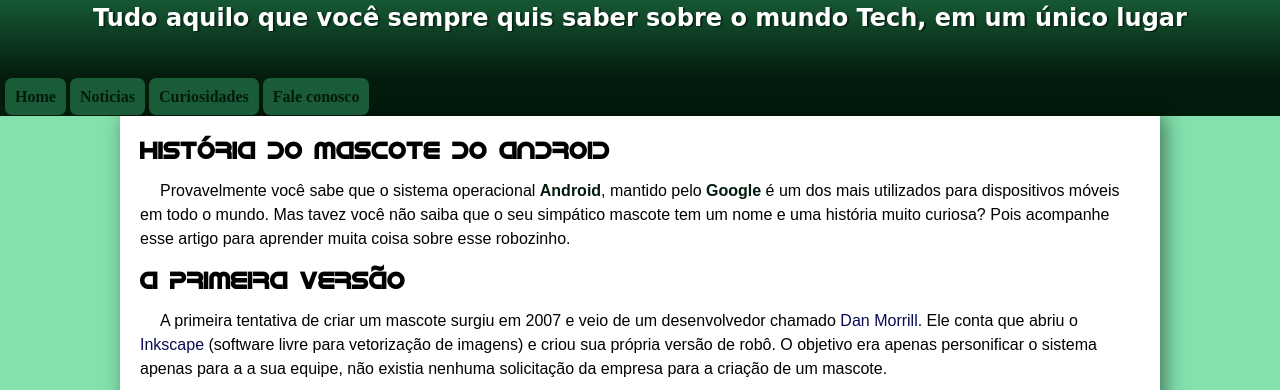
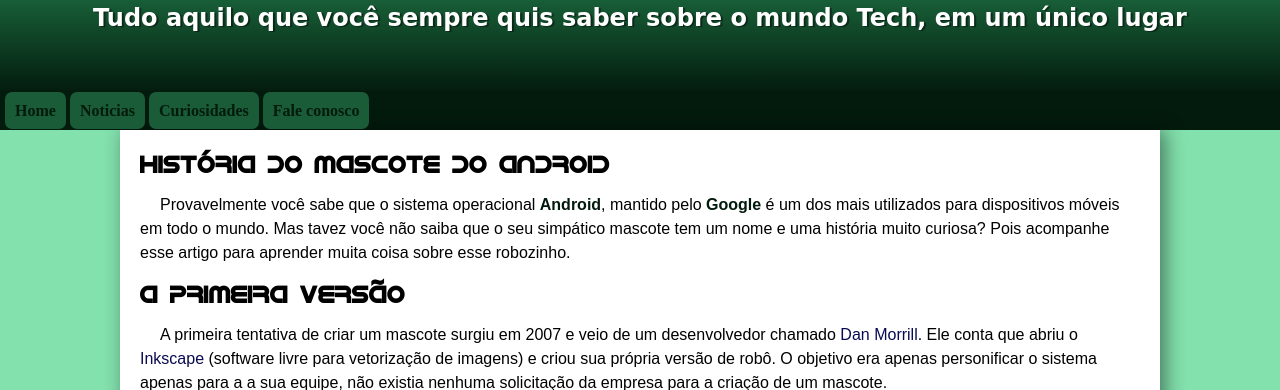
Before and after one commit to gabriel-nonato/modulo, a plain HTML site: page projeto_2/index.html in a window 1280 px wide. Shown: the part 102-492 px from the top of the page. Drawn offline with Linux system fonts and the light colour scheme.

Commit message:
projeto_2

```diff
--- a/projeto_2/style.css
+++ b/projeto_2/style.css
@@ -48,7 +48,7 @@ header p{
     margin-top: 20px;
     font-size: 1.5em;
     text-shadow: 2px 1px 1px rgba(0, 0, 0, 0.478);
-    margin-bottom: 20px;
+    padding-bottom: 60px;
 
 }
 
```
